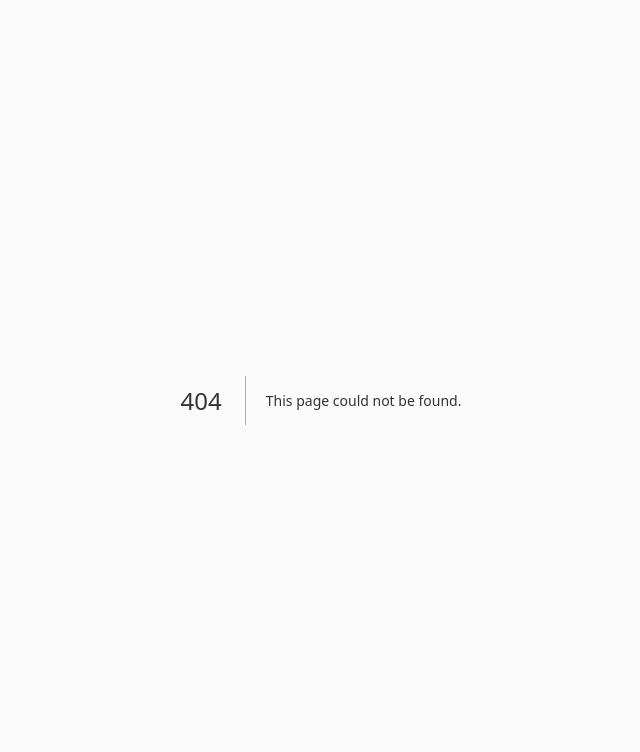
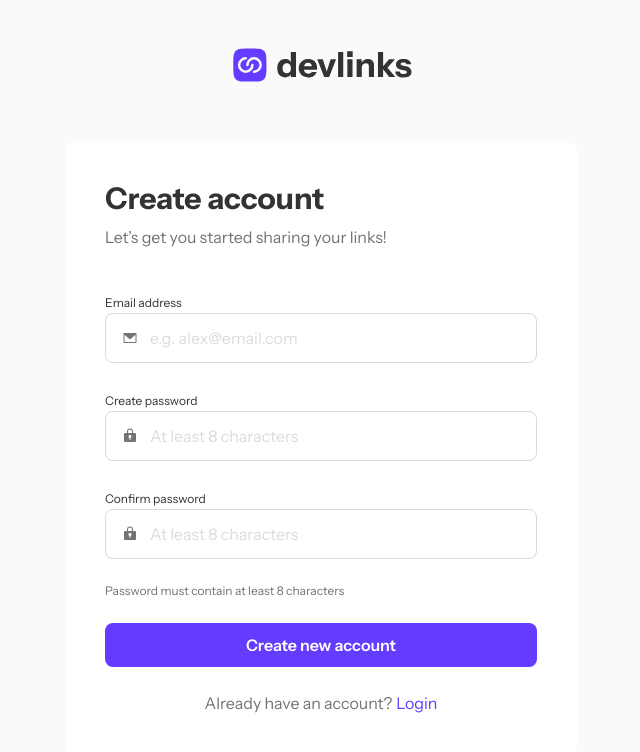
Before and after one commit to iankakaruzia/devlinks-app, a Next.js app: page /register in a window 1280 px wide. Before the commit this address had no page. Shown: the top 752 px of the page, without its empty margins (319-959 px from the left). Built offline with nearby package versions, Linux system fonts and the light colour scheme.

Commit message:
add register page

```diff
--- a/src/app/(auth)/layout.tsx
+++ b/src/app/(auth)/layout.tsx
@@ -15,7 +15,7 @@ export default function AuthLayout({
         />
       </div>
 
-      <main className="md:max-w-lg md:rounded-xl md:bg-white md:p-10">
+      <main className="md:w-full md:max-w-lg md:rounded-xl md:bg-white md:p-10">
         {children}
       </main>
     </div>
--- /dev/null
+++ b/src/app/(auth)/register/components/RegisterForm.tsx
@@ -0,0 +1,68 @@
+"use client";
+
+import { Button } from "@/components/Button";
+import { Input } from "@/components/Input";
+import Image from "next/image";
+import type { FormEvent } from "react";
+
+export function RegisterForm() {
+  function handleRegister(event: FormEvent) {
+    event.preventDefault();
+    console.log("register");
+  }
+
+  return (
+    <form onSubmit={handleRegister} className="flex flex-col gap-6">
+      <Input
+        type="email"
+        id="email"
+        placeholder="e.g. alex@email.com"
+        label="Email address"
+        icon={
+          <Image
+            src="/assets/images/icon-email.svg"
+            width={16}
+            height={16}
+            alt=""
+          />
+        }
+      />
+
+      <Input
+        type="password"
+        id="password"
+        placeholder="At least 8 characters"
+        label="Create password"
+        icon={
+          <Image
+            src="/assets/images/icon-password.svg"
+            width={16}
+            height={16}
+            alt=""
+          />
+        }
+      />
+
+      <Input
+        type="password"
+        id="confirmPassword"
+        placeholder="At least 8 characters"
+        label="Confirm password"
+        icon={
+          <Image
+            src="/assets/images/icon-password.svg"
+            width={16}
+            height={16}
+            alt=""
+          />
+        }
+      />
+
+      <span className="text-xs text-gray-700">
+        Password must contain at least 8 characters
+      </span>
+
+      <Button type="submit">Create new account</Button>
+    </form>
+  );
+}
--- /dev/null
+++ b/src/app/(auth)/register/page.tsx
@@ -0,0 +1,29 @@
+import Link from "next/link";
+import { RegisterForm } from "./components/RegisterForm";
+
+export const metadata = {
+  title: "Register | devlinks",
+  description: "Create an account on devlinks",
+};
+
+export default function RegisterPage() {
+  return (
+    <>
+      <section className="mb-10 flex flex-col gap-2">
+        <h1 className="text-2xl font-bold md:text-3xl">Create account</h1>
+        <p className="text-gray-700">
+          Let’s get you started sharing your links!
+        </p>
+      </section>
+
+      <RegisterForm />
+
+      <div className="mt-6 text-center md:flex md:items-center md:justify-center md:gap-1">
+        <p className="text-gray-700">Already have an account?</p>
+        <Link className="text-purple-600" href="login">
+          Login
+        </Link>
+      </div>
+    </>
+  );
+}
```
